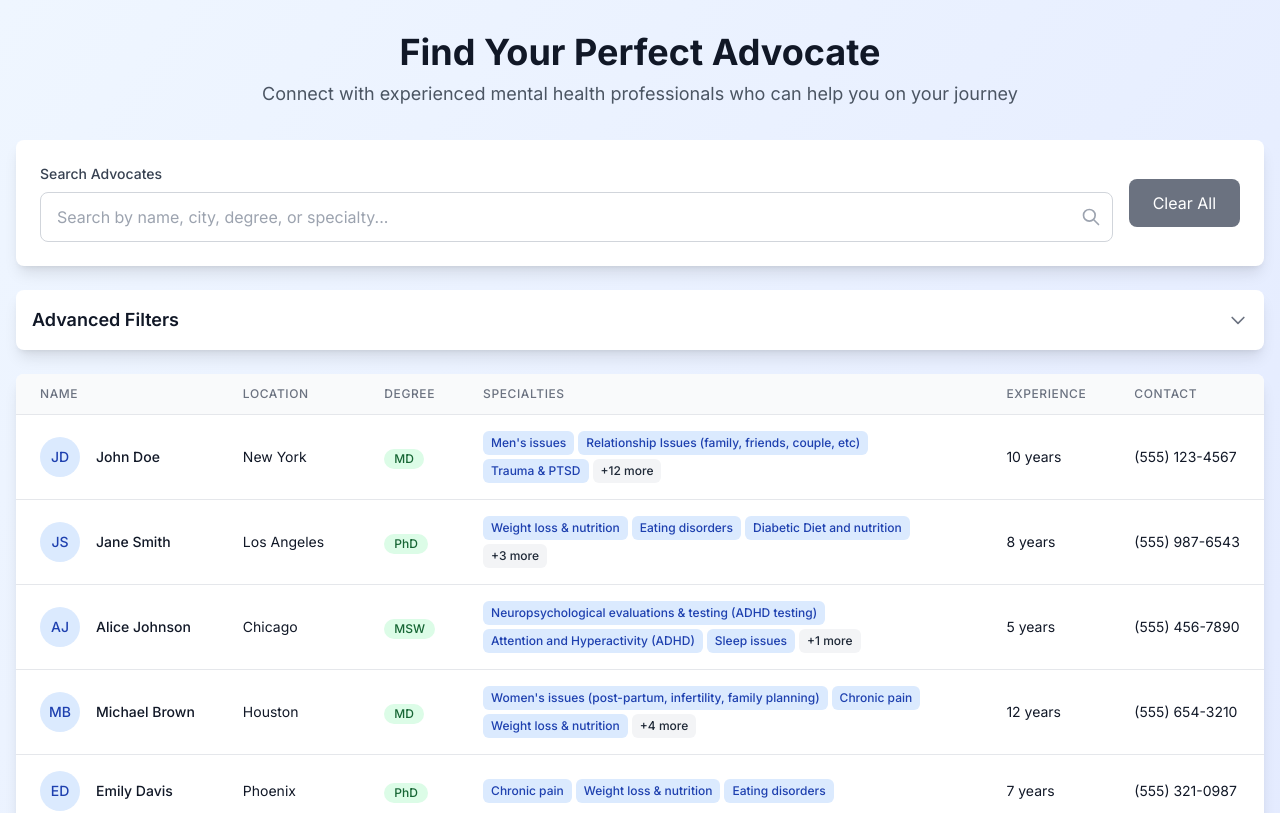
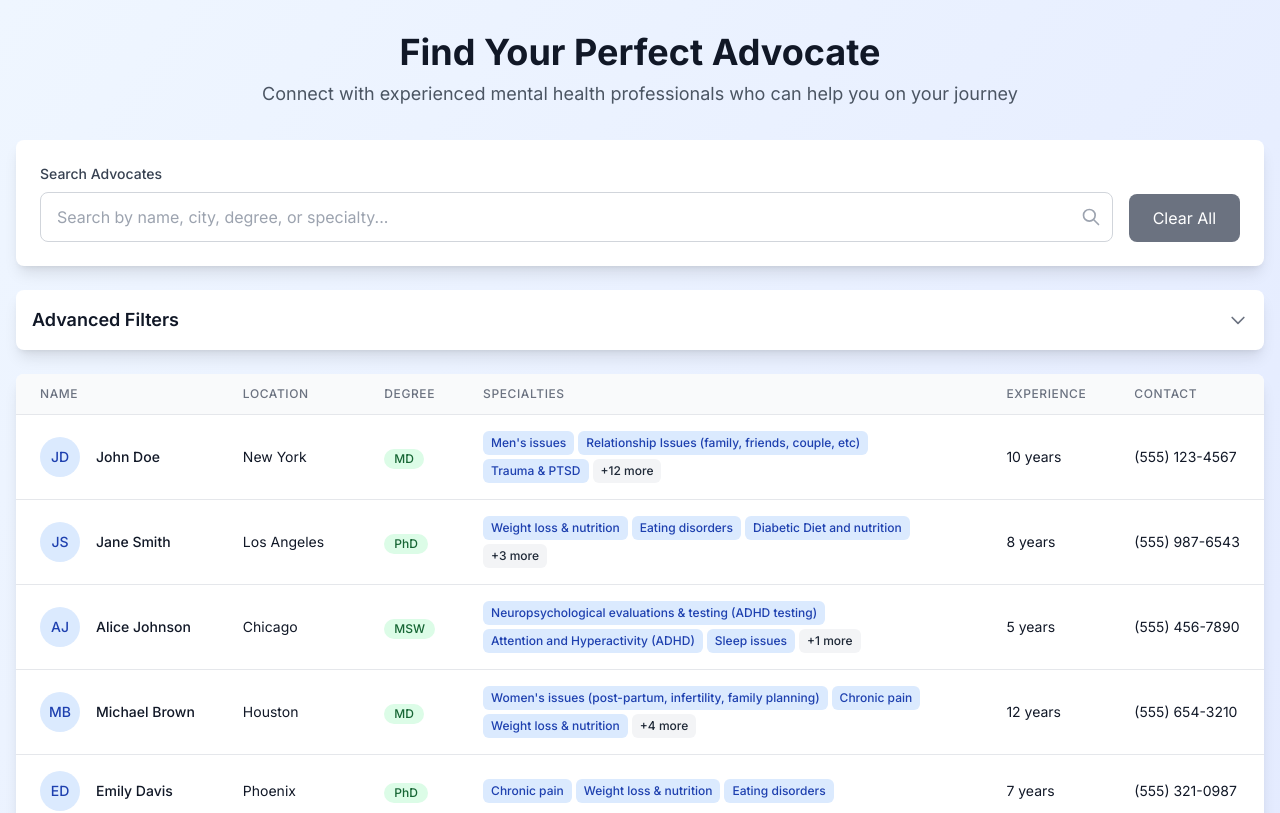
Before and after one commit to lcborn4/solace-candidate-assignment, a Next.js app: page / in a window 1280 px wide. Shown: the top 813 px of the page. Built offline with nearby package versions, Linux system fonts and the light colour scheme.

Commit message:
Make Clear All button inline with search bar

```diff
--- a/src/app/page.tsx
+++ b/src/app/page.tsx
@@ -260,11 +260,11 @@ export default function Home() {
 
         {/* Search Section */}
         <div className="bg-white rounded-lg shadow-lg p-6 mb-6">
-          <div className="flex flex-col md:flex-row gap-4 items-center">
+          <label htmlFor="search" className="block text-sm font-medium text-gray-700 mb-2">
+            Search Advocates
+          </label>
+          <div className="flex gap-4 items-end">
             <div className="flex-1">
-              <label htmlFor="search" className="block text-sm font-medium text-gray-700 mb-2">
-                Search Advocates
-              </label>
               <div className="relative">
                 <input
                   id="search"
```
